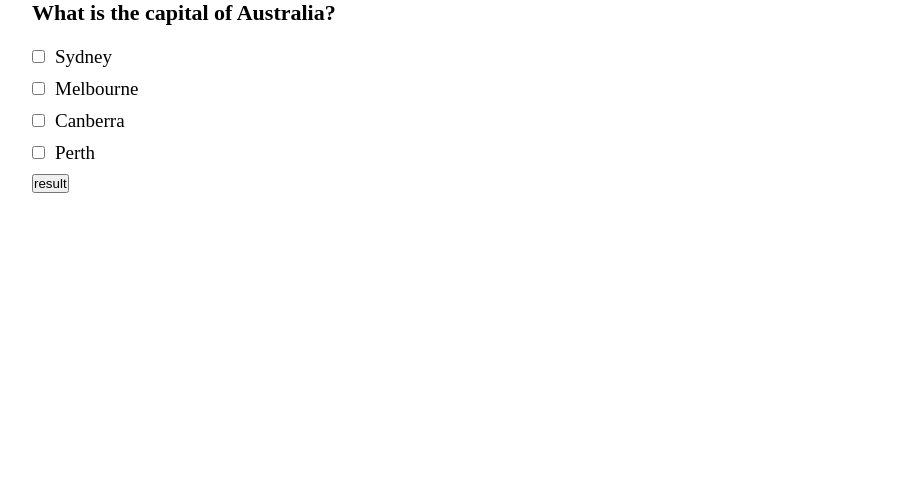
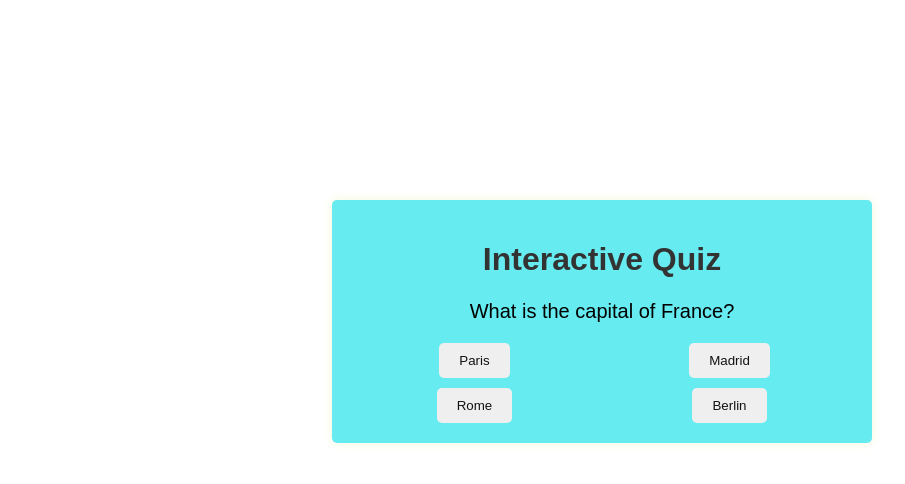
Before and after one commit to iamanshkevadiya/JavaScript, a plain HTML site: page Ch-16/index.html in a window 1280 px wide. Shown: the whole page, without its empty margins (38-943 px from the left). Drawn offline with Linux system fonts and the light colour scheme.

Commit message:
Add files via upload

```diff
--- a/Ch-16/index.html
+++ b/Ch-16/index.html
@@ -7,24 +7,11 @@
     <link rel="stylesheet" href="style.css">
 </head>
 <body>
-    <div class="container">
-        <h3 id="question"></h3>
-        <ul>
-            <div id="box">
-                <input type="checkbox" name="" id="option"/><p id="option1"></p>
-            </div>
-            <div class="box">
-                <input type="checkbox" name="" id="option"/><p id="option2"></p>
-            </div>
-            <div class="box">
-                <input type="checkbox" name="" id="option"/><p id="option3"></p>
-            </div>
-            <div class="box">
-                <input type="checkbox" name="" id="option"/><p id="option4"></p>
-            </div>
-        </ul>
-        <input type="button" value="result" onclick="checkAnswer()">
-    </div>
+    <div id="quiz">
+        <h1>Interactive Quiz</h1>
+        <div id="question"></div>
+        <div id="options"></div>
+      </div>
 </body>
 <script src="quiz.js"></script>
 </html>
--- a/Ch-16/quiz.js
+++ b/Ch-16/quiz.js
@@ -1,20 +1,58 @@
-var question1 = {
-    question: "What is the capital of Australia?",
-    options: ["Sydney", "Melbourne", "Canberra", "Perth"],
-    answer: "Canberra"
-};
+const quizData = [
+    {
+      question: "What is the capital of France?",
+      options: ["Paris", "Madrid", "Rome", "Berlin"],
+      answer: "Paris"
+    },
+    {
+      question: "What is the largest planet in our solar system?",
+      options: ["Jupiter", "Saturn", "Mars", "Earth"],
+      answer: "Jupiter"
+    },
+  ];
 
-document.getElementById("question").innerHTML = question1.question;
-document.getElementById("option1").innerHTML = question1.options[0];
-document.getElementById("option2").innerHTML = question1.options[1];
-document.getElementById("option3").innerHTML = question1.options[2];
-document.getElementById("option4").innerHTML = question1.options[3];
+  const questionElement = document.getElementById("question");
+  const optionsElement = document.getElementById("options");
+  const submitButton = document.getElementById("submit");
 
-function checkAnswer(userAnswer) {
-    if (userAnswer === question1.answer) {
-        alert("Correct!");
+  let currentQuestion = 0;
+  let score = 0;
+
+  function showQuestion() {
+    const question = quizData[currentQuestion];
+    questionElement.innerText = question.question;
+
+    optionsElement.innerHTML = "";
+    question.options.forEach(option => {
+      const button = document.createElement("button");
+      button.innerText = option;
+      optionsElement.appendChild(button);
+      button.addEventListener("click", selectAnswer);
+    });
+  }
+
+  function selectAnswer(e) {
+    const selectedButton = e.target;
+    const answer = quizData[currentQuestion].answer;
+
+    if (selectedButton.innerText === answer) {
+      score++;
+    }
+
+    currentQuestion++;
+
+    if (currentQuestion < quizData.length) {
+      showQuestion();
     } else {
-        alert("Sorry, that's not correct.");
+      showResult();
     }
-    question1();
-}
+  }
+
+  function showResult() {
+    quiz.innerHTML = `
+      <h1>Quiz Completed!</h1>
+      <p>Your score: ${score}/${quizData.length}</p>
+    `;
+  }
+
+  showQuestion();
--- a/Ch-16/style.css
+++ b/Ch-16/style.css
@@ -1,25 +1,44 @@
-*{
-    padding: 0px;
-    margin: 0px;
-    box-sizing: border-box;
+body {
+    font-family: Arial, sans-serif;
 }
-.container{
-    max-width: 1140px;
+
+#quiz {
+    max-width: 500px;
+    margin: 200px auto;
+    padding: 20px;
+    background-color: #66ebf0;
+    border-radius: 5px;
+    box-shadow: 0 0 10px rgba(198, 222, 60, 0.2);
+}
+
+h1 {
+    text-align: center;
+    color: #333333;
+}
+
+#question {
+    margin-bottom: 20px;
+    text-align: center;
+    font-size: 20px;
+}
+
+#options {
+    display: grid;
+    gap: 10px;
+    grid-template-columns: repeat(2, 1fr);
+}
+
+button {
+    display: block;
     margin: 0 auto;
-    height: 100vh;
+    padding: 10px 20px;
+    background-color: rgb((227, 238, 10), 245, 161);
+    color: #131313;
+    border: none;
+    border-radius: 5px;
+    cursor: pointer;
+}
 
+button:hover {
+    background-color: #8f8d8d;
 }
-ul{
-    align-items: center;
-    justify-content: center;
-}
-p{
-    display: inline-block;
-    padding-left: 10px;
-    padding-bottom: 10px;
-    font-size: 19px;
-}
-h3{
-    padding-bottom: 20px;
-    font-size: 22px;
-}
```
